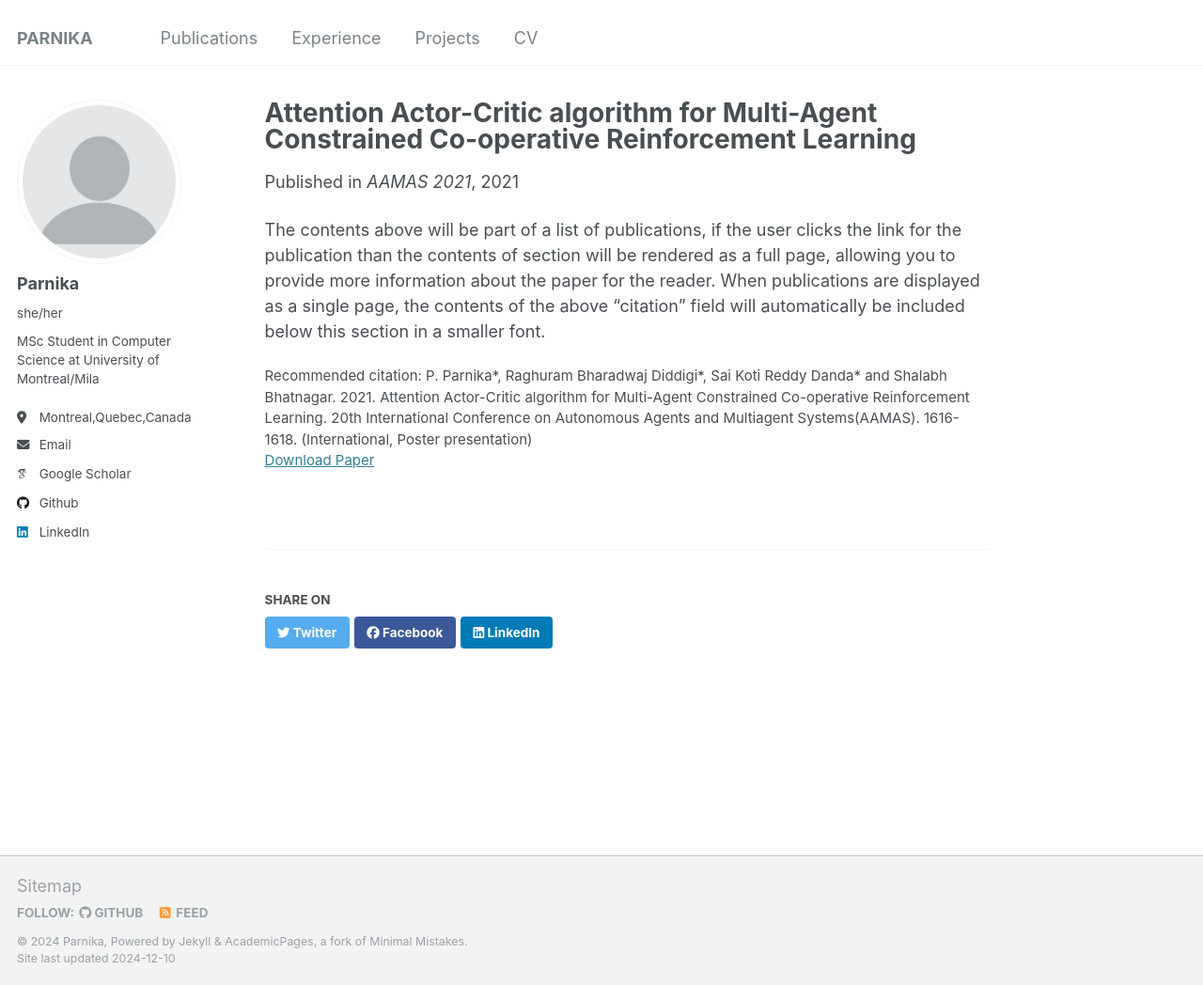
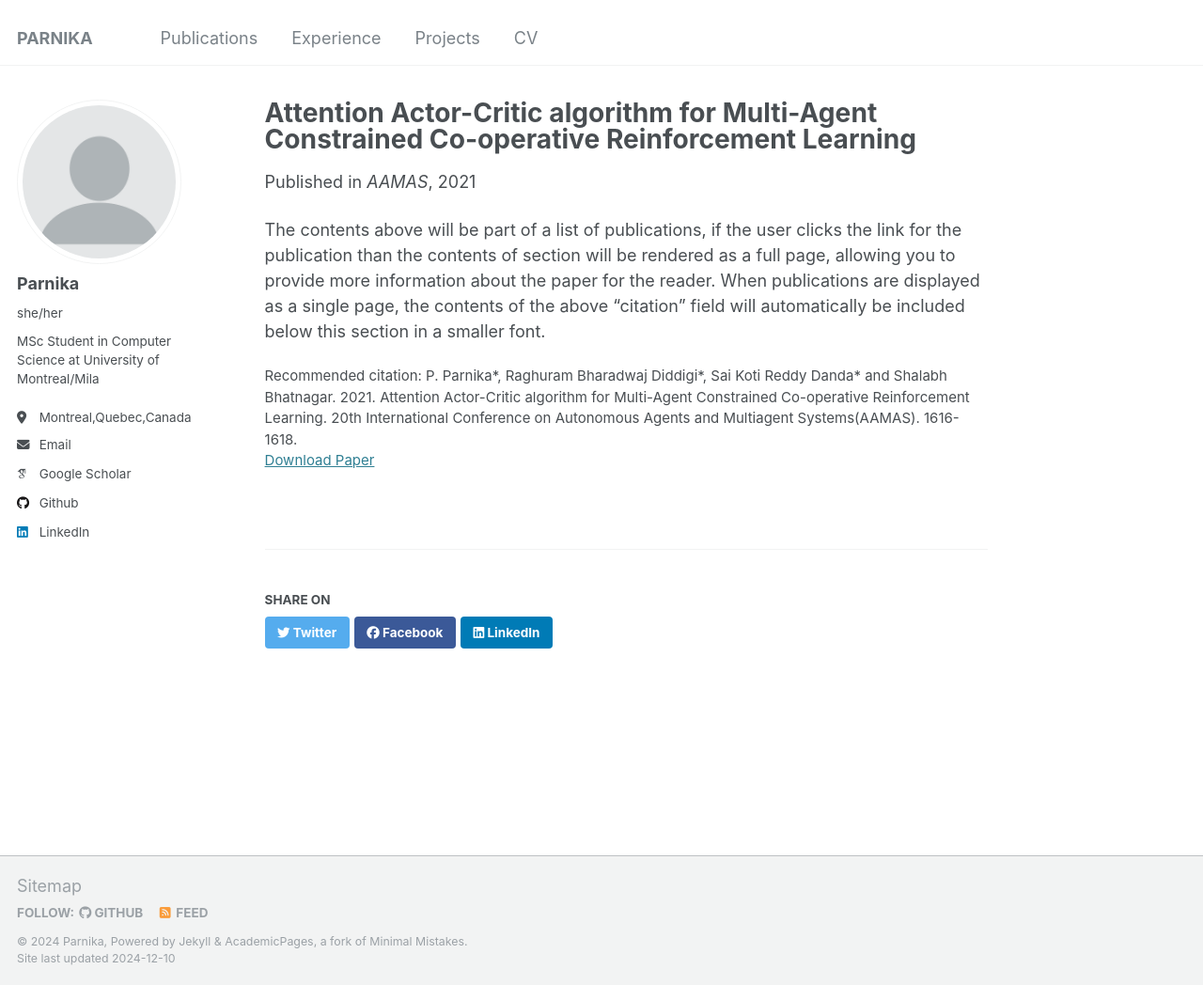
Before and after one commit to parnika31/parnika31.github.io, a Jekyll site: the page built from _publications/2009-10-01-paper-title-number-1.md, in a window 1280 px wide and 1048 px high. Shown: the whole window at 94% size. Built offline with Jekyll 4.4.1, drawn with Linux system fonts in a browser that asks for light colours; some web fonts are replaced.

Commit message:
Update 2009-10-01-paper-title-number-1.md

```diff
--- a/_publications/2009-10-01-paper-title-number-1.md
+++ b/_publications/2009-10-01-paper-title-number-1.md
@@ -4,11 +4,11 @@ Reinforcement Learning"
 collection: publications
 excerpt: ''
 date: 2021-05-03
-venue: 'AAMAS 2021'
+venue: 'AAMAS'
 paperurl: 'https://arxiv.org/pdf/2101.02349'
 imgurl: 'CooperativeNavigation.png'
 show: true
-citation: 'P. Parnika*, Raghuram Bharadwaj Diddigi*, Sai Koti Reddy Danda* and Shalabh Bhatnagar. 2021. Attention Actor-Critic algorithm for Multi-Agent Constrained Co-operative Reinforcement Learning. 20th International Conference on Autonomous Agents and Multiagent Systems(AAMAS). 1616-1618. (International, Poster presentation)'
+citation: 'P. Parnika*, Raghuram Bharadwaj Diddigi*, Sai Koti Reddy Danda* and Shalabh Bhatnagar. 2021. Attention Actor-Critic algorithm for Multi-Agent Constrained Co-operative Reinforcement Learning. 20th International Conference on Autonomous Agents and Multiagent Systems(AAMAS). 1616-1618.'
 ---
 
 The contents above will be part of a list of publications, if the user clicks the link for the publication than the contents of section will be rendered as a full page, allowing you to provide more information about the paper for the reader. When publications are displayed as a single page, the contents of the above "citation" field will automatically be included below this section in a smaller font.
```
